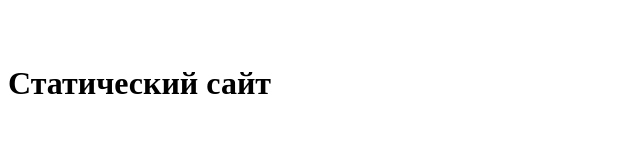
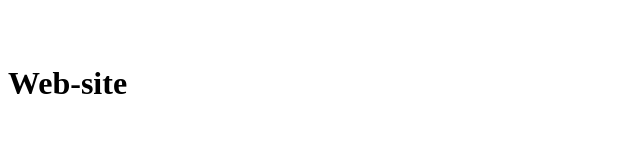
Before and after one commit to naviarh/naviarh.github.io, a plain HTML site: page index.html in a window 1280 px wide. Shown: the whole page, without its empty margins (0-640 px from the left). Drawn offline with Linux system fonts and the light colour scheme.

Commit message:
Update index.html

```diff
--- a/index.html
+++ b/index.html
@@ -8,7 +8,7 @@
 
     <main>
     <br/><br/>
-      <h1>Статический сайт</h1>
+      <h1>Web-site</h1>
 
     </main>
 
```
